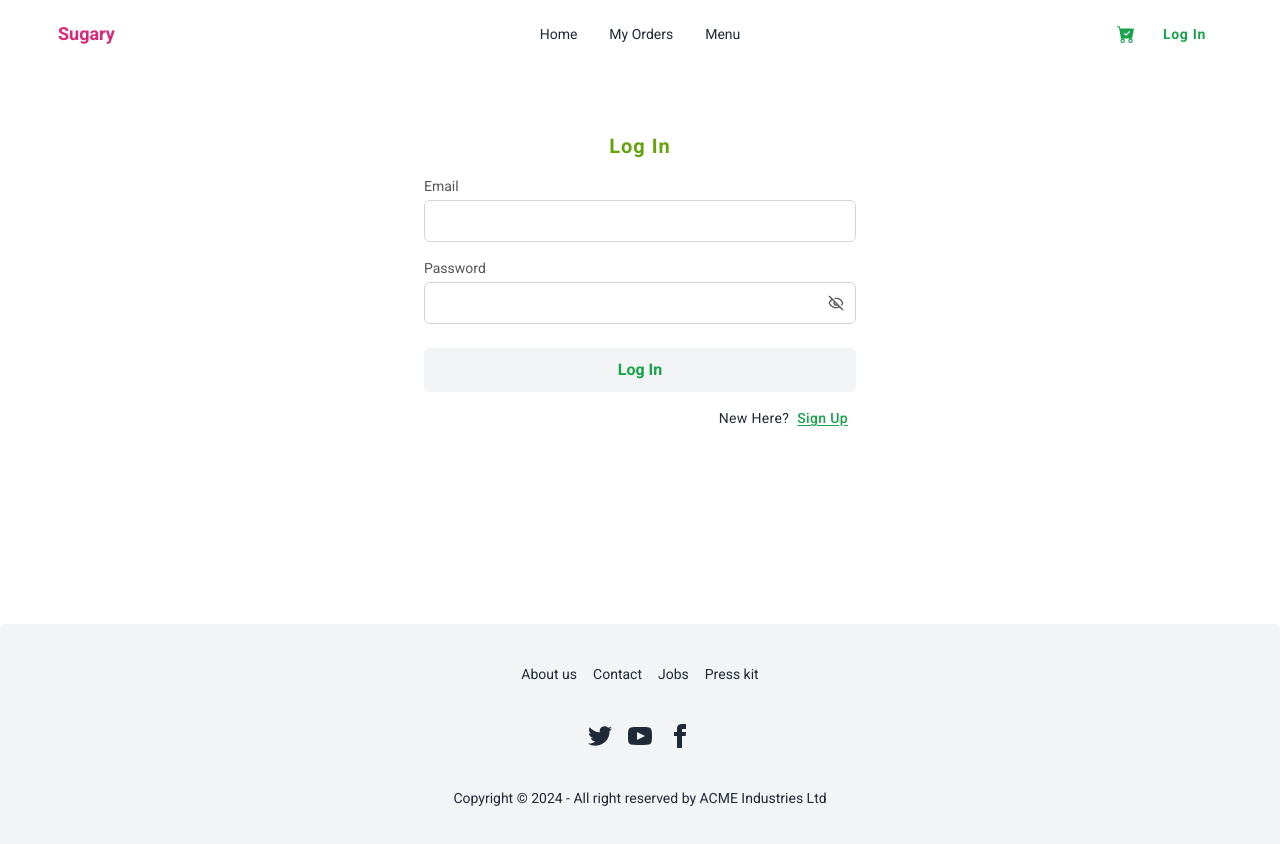
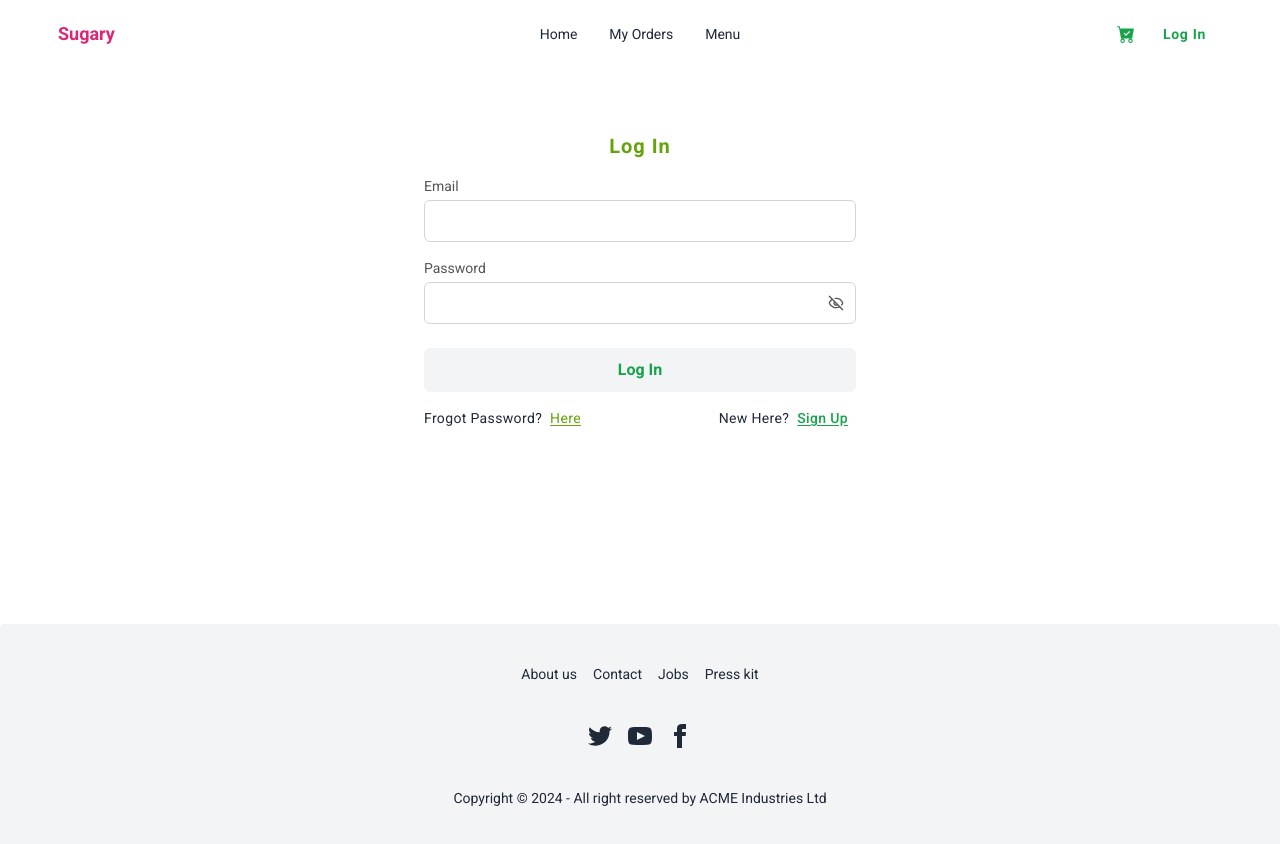
Before and after one commit to Nisha0202/sugary, a React (Vite) app in the folder client/: page /login in a window 1280 px wide. Shown: the top 844 px of the page. Built offline with nearby package versions, Linux system fonts and the light colour scheme; no server answers.

Commit message:
passwors change ui

```diff
--- a/client/src/pages/LogIn.jsx
+++ b/client/src/pages/LogIn.jsx
@@ -101,11 +101,18 @@ export default function LogIn() {
         >
           Log In
         </button>
+        <div className='flex justify-between items-center'>
+        <Link to={'/'} className="text-sm tracking-wide">Frogot Password?
+        <span className="mx-2 text-start text-primary font- underline underline-offset-2">Here</span>
 
-        <Link to={'/signup'} className="text-sm flex flex-grow  justify-end tracking-wide text-left">New Here?
+        </Link>
+        <Link to={'/signup'} className="text-sm  tracking-wide text-left">New Here?
           <span className='mx-2 text-end text-green-600 font-medium underline underline-offset-2'>Sign Up</span>
 
         </Link>
+
+        </div>
+
         {loading && <span className="loading loading-spinner font-bold text-success absolute top-1/2 left-1/2 transform -translate-x-1/2 -translate-y-1/2
       flex items-center justify-center"></span>}
       </form>
```
